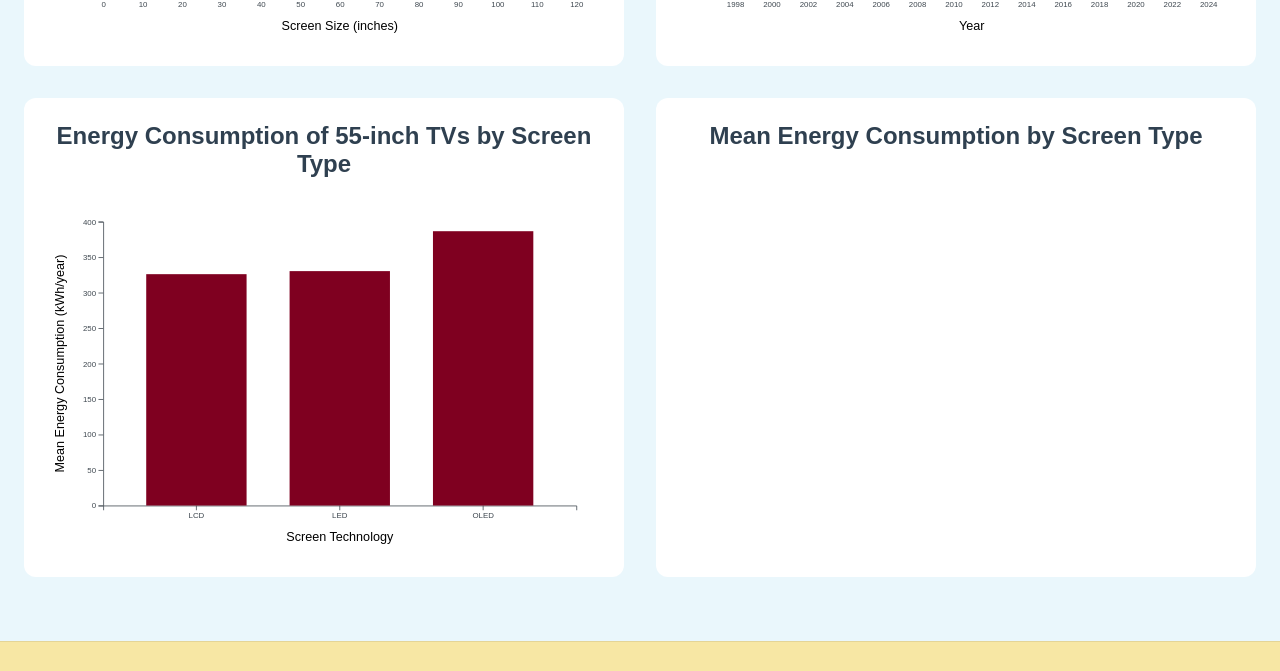
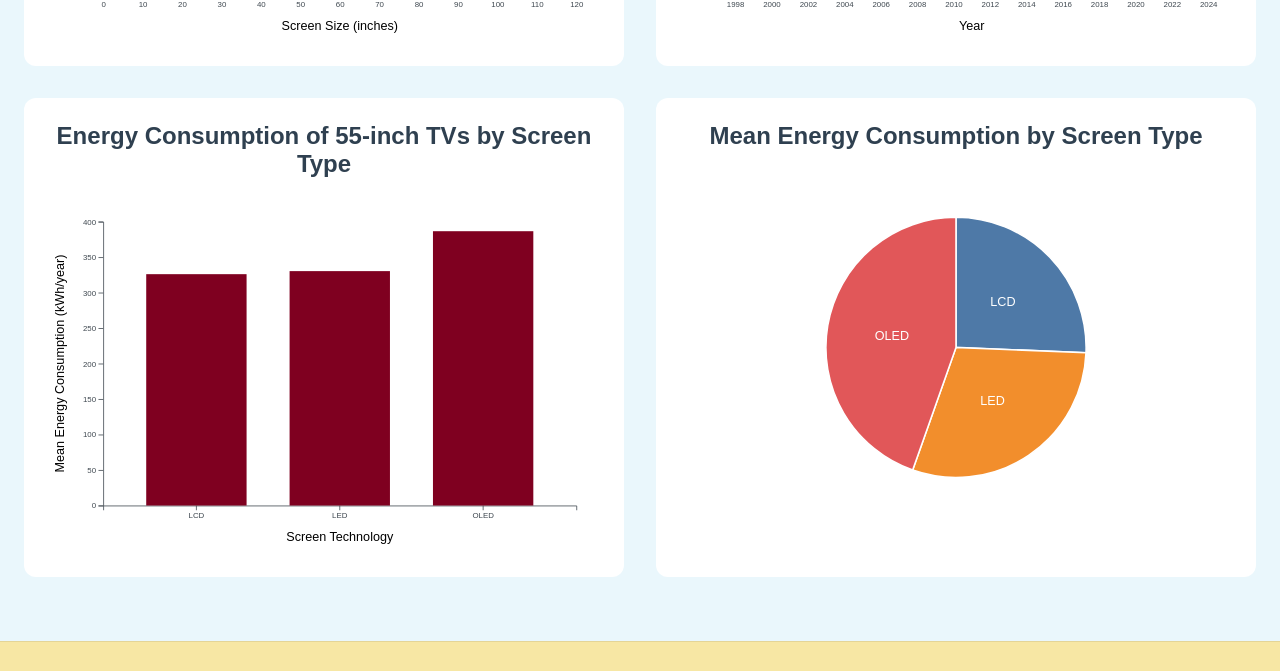
Before and after one commit to Wee1021/COS30045_T05, a plain HTML site: page index.html in a window 1280 px wide. Shown: the part 579-1250 px from the top of the page. Drawn offline with nearby package versions, Linux system fonts and the light colour scheme.

Commit message:
Add pie chart for TV energy consumption

```diff
--- a/index.html
+++ b/index.html
@@ -86,5 +86,6 @@
   <script src="js/scatter.js"></script>
   <script src="js/line.js"></script>
   <script src="js/bar.js"></script>
+  <script src="js/pie.js"></script>
 </body>
 </html>
--- /dev/null
+++ b/js/pie.js
@@ -0,0 +1,65 @@
+d3.csv(
+    "data/Ex5_TV_energy_Allsizes_byScreenType.csv",
+    d => ({
+      screenTech: d.Screen_Tech,
+      energyConsumption:
+        +d["Mean(Labelled energy consumption (kWh/year))"]
+    })
+  ).then(data => {
+
+    console.log("All-size TV energy data:", data);
+
+    const width = 700;
+    const height = 450;
+
+    const radius = Math.min(width, height) / 2 - 60;
+
+    const svg = d3.select("#pie-chart")
+      .append("svg")
+      .attr("viewBox", `0 0 ${width} ${height}`);
+
+    const innerChart = svg
+      .append("g")
+      .attr(
+        "transform",
+        `translate(${width / 2}, ${height / 2})`
+      );
+
+    const colorScale = d3.scaleOrdinal()
+      .domain(data.map(d => d.screenTech))
+      .range(d3.schemeTableau10);
+
+    const pieGenerator = d3.pie()
+      .value(d => d.energyConsumption)
+      .sort(null);
+
+    const annotatedData = pieGenerator(data);
+
+    const arcGenerator = d3.arc()
+      .innerRadius(0)
+      .outerRadius(radius);
+
+    const arcs = innerChart
+      .selectAll("g")
+      .data(annotatedData)
+      .join("g");
+
+    arcs
+      .append("path")
+      .attr("d", arcGenerator)
+      .attr("fill", d => colorScale(d.data.screenTech))
+      .attr("stroke", "white")
+      .attr("stroke-width", 2);
+
+    arcs
+      .append("text")
+      .attr(
+        "transform",
+        d => `translate(${arcGenerator.centroid(d)})`
+      )
+      .attr("text-anchor", "middle")
+      .attr("dominant-baseline", "middle")
+      .attr("fill", "white")
+      .text(d => d.data.screenTech);
+
+  });
```
